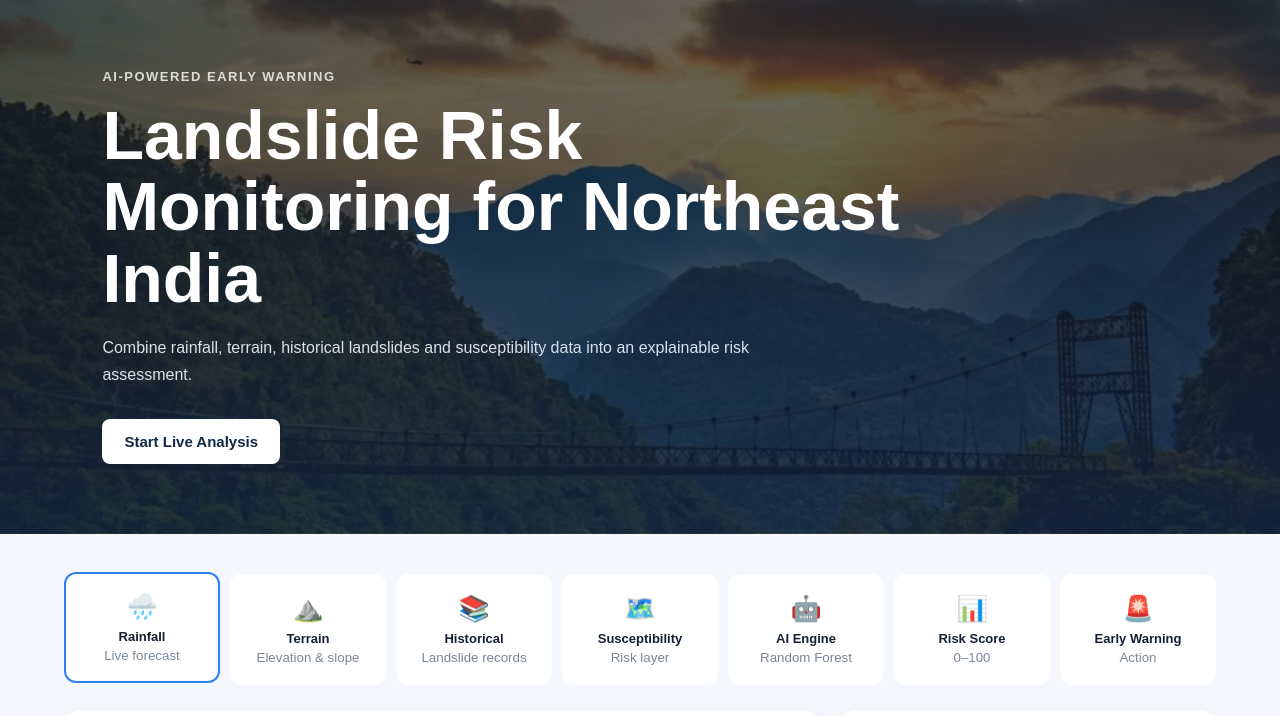
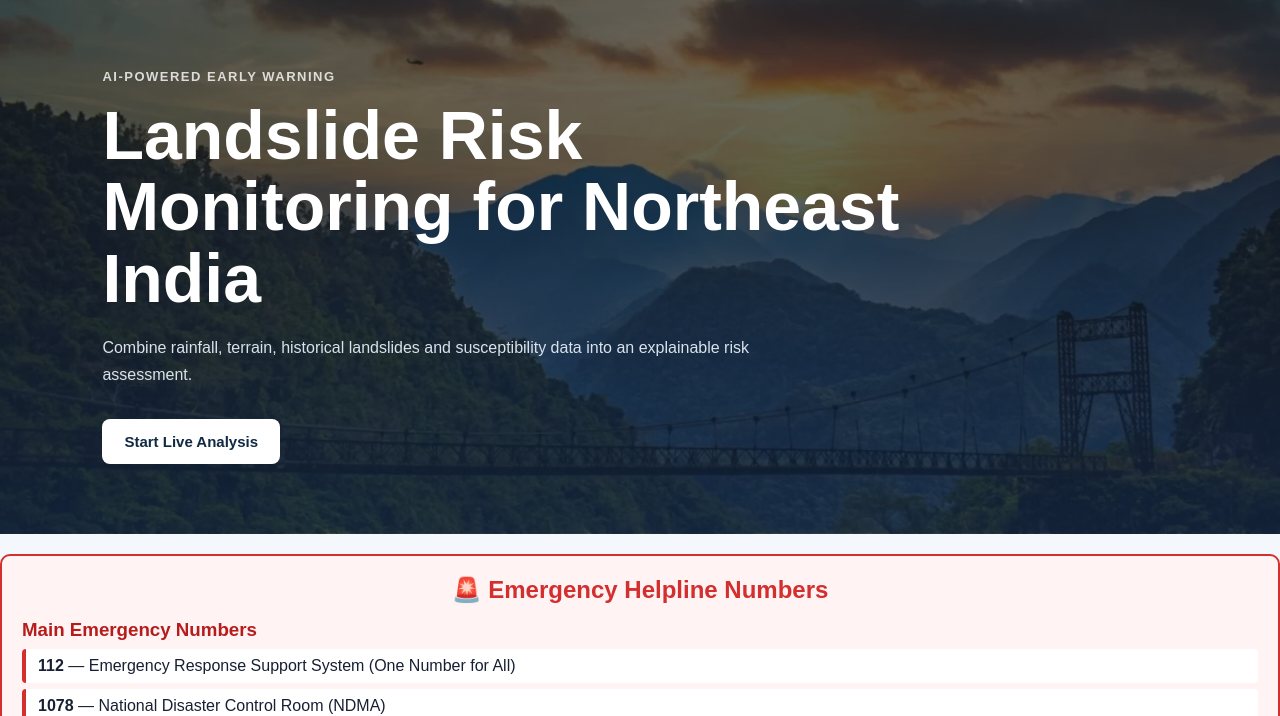
Before and after one commit to biswajit933287/landslide-warning, a Flask app: page / in a window 1280 px wide. Shown: the part 71-787 px from the top of the page. Run offline with Flask 3, Linux system fonts and the light colour scheme.

Commit message:
added emergency section

```diff
--- a/static/css/style.css
+++ b/static/css/style.css
@@ -623,6 +623,42 @@ footer {
     background-position: center;
 }
 
+.emergency-section {
+  background-color: #fff3f3;
+  border: 2px solid #d32f2f;
+  border-radius: 10px;
+  padding: 20px;
+  margin: 20px 0;
+}
+
+.emergency-section h2 {
+  color: #d32f2f;
+  text-align: center;
+  margin-bottom: 15px;
+}
+
+.emergency-category {
+  margin-bottom: 15px;
+}
+
+.emergency-category h3 {
+  color: #b71c1c;
+  margin-bottom: 8px;
+}
+
+.emergency-category ul {
+  list-style: none;
+  padding: 0;
+}
+
+.emergency-category ul li {
+  background: #ffffff;
+  padding: 8px 12px;
+  margin-bottom: 6px;
+  border-left: 4px solid #d32f2f;
+  border-radius: 4px;
+}
+
 /*.info-popup {
     display: none;
     position: fixed;
--- a/templates/index.html
+++ b/templates/index.html
@@ -124,6 +124,36 @@
 
 </section>
 
+<section class="emergency-section">
+  <h2>🚨 Emergency Helpline Numbers</h2>
+
+  <div class="emergency-category">
+    <h3>Main Emergency Numbers</h3>
+    <ul>
+      <li><strong>112</strong> — Emergency Response Support System (One Number for All)</li>
+      <li><strong>1078</strong> — National Disaster Control Room (NDMA)</li>
+      <li><strong>1070</strong> — State Disaster Control Room</li>
+      <li><strong>1077</strong> — District Disaster Control Room</li>
+    </ul>
+  </div>
+
+  <div class="emergency-category">
+    <h3>🚑 Medical and Rescue Team</h3>
+    <ul>
+      <li><strong>102</strong> — Government Ambulance Service</li>
+      <li><strong>108</strong> — Emergency Medical Disaster Response</li>
+      <li><strong>101</strong> — Fire Brigade</li>
+    </ul>
+  </div>
+
+  <div class="emergency-category">
+    <h3>⛰️ For Hilly and Specific Areas</h3>
+    <ul>
+      <li><strong>139</strong> — Railway Safety and Disaster Relief (near railway track incidents)</li>
+      <li><strong>Local Police Station</strong> — For immediate help at the local level</li>
+    </ul>
+  </div>
+</section>
 
 <section class="dashboard">
 
```
